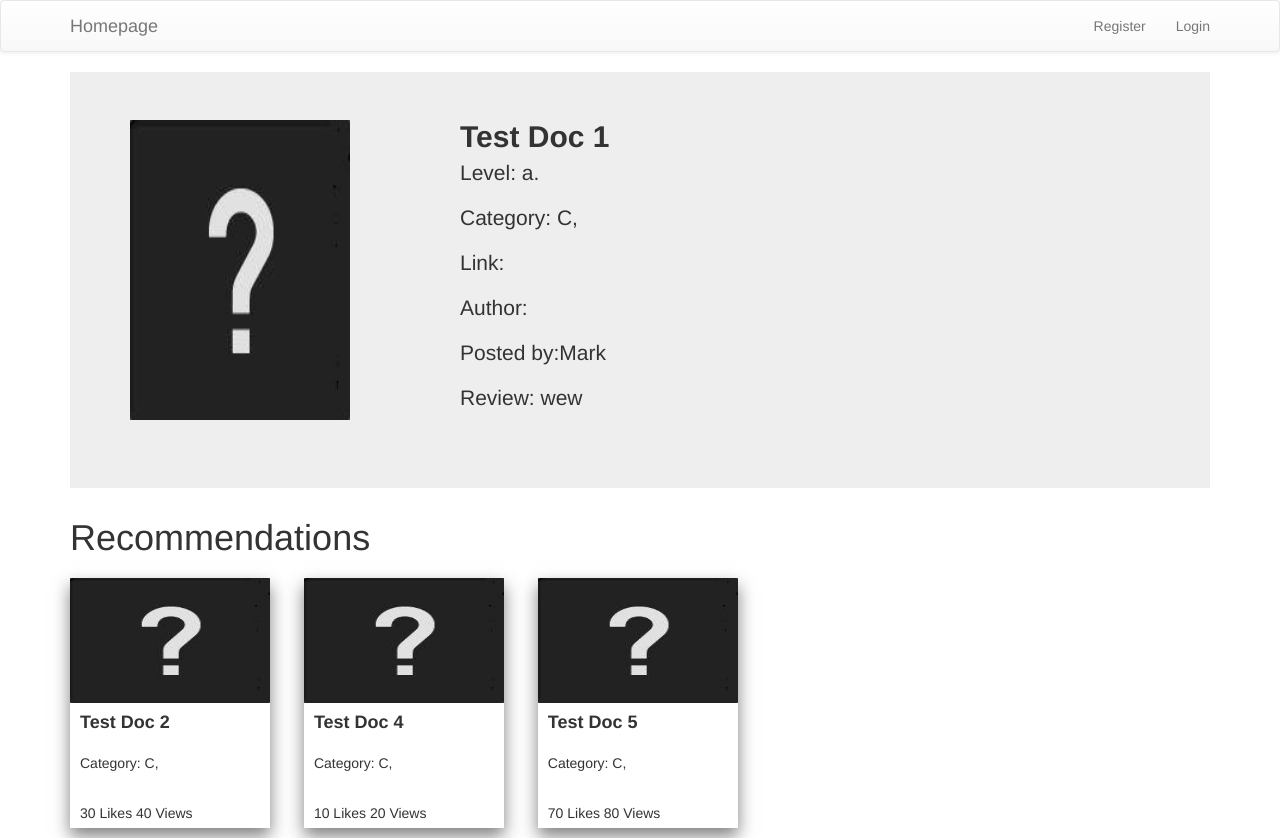
After one commit to thelong0705/it-document, a Django app: a page that uses it_document/document/templates/document/top_likes.html in a window 1280 px wide. The commit adds this page. Run offline with Django 3.2, Linux system fonts and the light colour scheme; data comes from the database, SQL or seed files in the repository; both versions use the stored data as it was after the commit; some libraries are stand-ins or nearby versions.

Commit message:
no message

```diff
--- /dev/null
+++ b/it_document/document/templates/document/document_detail.html
@@ -0,0 +1,36 @@
+{% extends 'base.html' %}
+{% load document_template_tags %}
+{% block content %}
+    <div class="jumbotron">
+        <div class="media">
+            <div class="media-left media-middle">
+                <a href="#"> <img class="media-object document-image" src="{{ MEDIA_URL }}{{ document.image }}"
+                                  alt="Document image"></a>
+                <br/>
+                {% if user == document.posted_user %}
+                    <a href="{% url 'document_update' document.slug %}" class="btn btn-primary" style="float: left; width: 80px;">
+                        <span class="glyphicon glyphicon-edit" ></span>Edit</a>
+                    <a href="{% url 'document_delete' document.slug %}" class="btn btn-primary" style="float: right; width: 80px;">
+                        <span class="glyphicon glyphicon-remove" ></span>Delete</a>
+                {% endif %}
+            </div>
+            <div class="media-body">
+                <div style="margin-left: 100px !important;">
+                    <h2 class="media-heading"><strong>{{ document|title }}</strong></h2>
+                    <p>Level: {{ document.level }}.</p>
+                    <p>Category:
+                        {% for topic in document.topic.all %}
+                            {{ topic }},
+                        {% endfor %}
+                    </p>
+                    <p>Link:<a href="{{ document.link }}"></a></p>
+                    <p>Author:<a href="{{ document.author }}"></a></p>
+                    <p>Posted by:{{ document.posted_user|title }}</p>
+                    <p>Review: {{ document.review }}</p>
+                </div>
+            </div>
+        </div>
+    </div>
+     <h1>Recommendations</h1>
+    {% get_document_recommendations document %}
+{% endblock %}
--- a/it_document/document/templates/document/top_likes.html
+++ b/it_document/document/templates/document/top_likes.html
@@ -1,19 +1,20 @@
 {% load staticfiles %}
 <div class="row">
     {% for doc in documents %}
-        <div class="col-md-2">
-            <div class="card">
-                <img src="{{ doc.image.url }}" alt="Document Image" style="width: 100%">
-                <div class="card-container">
-                    <h4><b>{{ doc }}</b></h4>
-                    Category:
-                    {% for topic in doc.topic.all %}
-                        {{ topic }},
-                    {% endfor %}
-                    <p>Likes:{{ doc.number_of_likes }} Views:{{ doc.number_of_views }}</p>
-                </div>
-            </div>
+    <div class="card" onclick="location.href='{% url 'document_detail' doc.slug %}';" style="cursor: pointer;">
+        <img src="{{ doc.image.url }}" alt="Document Image" style="width: 100%; height: 50%">
+        <div class="card-container">
+        <div class="ellipsis">
+            <h4 ><b>{{ doc|title }}</b></h4>
         </div>
-
-    {% endfor %}
+        <div class="ellipsis">
+            <p>Category:
+            {% for topic in doc.topic.all %}
+                {{ topic }},
+            {% endfor %}</p>
+        </div>
+            <p>{{ doc.number_of_likes }} Likes {{ doc.number_of_views }} Views</p>
+        </div>
+    </div>
+{% endfor %}
 </div>
--- a/it_document/document/templatetags/document_template_tags.py
+++ b/it_document/document/templatetags/document_template_tags.py
@@ -1,14 +1,21 @@
 from django import template
 from document.models import Document
+from category.models import Category
 
 register = template.Library()
 
 
 @register.inclusion_tag('document/top_likes.html')
 def get_top_likes_list():
-    return {'documents': Document.objects.order_by('-number_of_likes')[:6]}
+    return {'documents': Document.objects.order_by('-number_of_likes')[:5]}
 
 
 @register.inclusion_tag('document/top_likes.html')
 def get_top_views_list():
-    return {'documents': Document.objects.order_by('-number_of_views')[:6]}
+    return {'documents': Document.objects.order_by('-number_of_views')[:5]}
+
+
+@register.inclusion_tag('document/top_likes.html')
+def get_document_recommendations(document):
+    document_recommendations = Document.objects.filter(topic__in=document.topic.all()).exclude(id=document.id)
+    return {'documents': set(document_recommendations.order_by('-number_of_likes')[:5])}
--- a/it_document/document/urls.py
+++ b/it_document/document/urls.py
@@ -1,8 +1,10 @@
 from django.conf.urls import url
 from . import views
-
 
 urlpatterns = [
     url(r'^thank/$', views.ThankYouView.as_view(), name='thankyou'),
     url(r'^add/$', views.AddNewDocumentView.as_view(), name='add_doc'),
+    url(r'^detail/(?P<slug>[-\w]+)$', views.DocumentDetailView.as_view(), name='document_detail'),
+    url(r'^update/(?P<slug>[-\w]+)$', views.DocumentUpdateView.as_view(), name='document_update'),
+    url(r'^delete/(?P<slug>[-\w]+)$', views.DeleteDocumentView.as_view(), name='document_delete'),
 ]
--- a/it_document/document/views.py
+++ b/it_document/document/views.py
@@ -1,9 +1,9 @@
 from django.contrib.auth.mixins import LoginRequiredMixin
+from django.http import HttpResponseRedirect
 from django.shortcuts import render
-from django.urls import reverse_lazy
-from django.views.generic import ListView, CreateView, TemplateView
-
-
+from django.urls import reverse_lazy, reverse
+from django.views.generic import ListView, CreateView, TemplateView, DetailView, UpdateView, DeleteView
+from .models import Document
 from .forms import DocumentCreateForm
 
 
@@ -19,3 +19,34 @@ class AddNewDocumentView(LoginRequiredMixin, CreateView):
 
 class ThankYouView(TemplateView):
     template_name = 'document/thank_you.html'
+
+
+class DocumentDetailView(DetailView):
+    model = Document
+    template_name = 'document/document_detail.html'
+    context_object_name = 'document'
+
+
+class DocumentUpdateView(LoginRequiredMixin, UpdateView):
+    model = Document
+    form_class = DocumentCreateForm
+    template_name = 'document/document_update.html'
+
+    def render_to_response(self, context, **response_kwargs):
+        if self.object.posted_user != self.request.user:
+            return HttpResponseRedirect(reverse('no_permission'))
+        return super().render_to_response(context, **response_kwargs)
+
+    def get_success_url(self):
+        return reverse('document_detail', kwargs={'slug': self.get_object().slug})
+
+
+class DeleteDocumentView(LoginRequiredMixin, DeleteView):
+    model = Document
+    template_name = 'document/document_delete.html'
+    success_url = reverse_lazy('index')
+
+    def render_to_response(self, context, **response_kwargs):
+        if self.object.posted_user != self.request.user:
+            return HttpResponseRedirect(reverse('no_permission'))
+        return super().render_to_response(context, **response_kwargs)
--- a/it_document/static/master.css
+++ b/it_document/static/master.css
@@ -1,17 +1,46 @@
-.avatar{
+.avatar {
     width: 150px;
     height: 150px;
 }
+
 .card {
-    box-shadow: 0 8px 16px 0 rgba(0,0,0,0.5);
+    margin: 10px 15px 10px;
+    display: inline-block;
+    width: 200px;
+    height: 250px;
+    border: 1px white;
+    box-shadow: 0 8px 16px 0 rgba(0, 0, 0, 0.5);
     transition: 0.3s;
+    vertical-align: top;
 }
 
 .card:hover {
-    box-shadow: 0 8px 16px 0 rgba(0,0,0,0.2);
+    box-shadow: 0 8px 16px 0 rgba(0, 0, 0, 0.2);
 }
 
+.card-container {
+    padding-left: 10px;
+    padding-right: 10px;
+    padding-bottom: 2px;
+}
 
-.container {
-    padding: 2px 16px;
+.document-image {
+    width: 220px;
+    height: 300px;
 }
+
+.container .jumbotron {
+    border-radius: 0;
+}
+
+.center-in-jumbotron {
+    text-align: center;
+}
+
+.ellipsis {
+    width:180px;
+    height:50px;
+    text-overflow: ellipsis;
+    overflow: hidden;
+
+}
```
Also changed, not shown: it_document/document/templates/document/document_delete.html (added, +9 -0 lines), it_document/document/templates/document/document_update.html (added, +13 -0 lines), it_document/templates/index.html (+4 -10 lines), it_document/db.sqlite3, it_document/document/models.py (line endings or trailing spaces).
